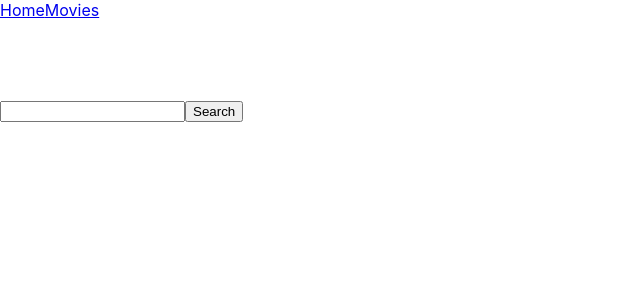
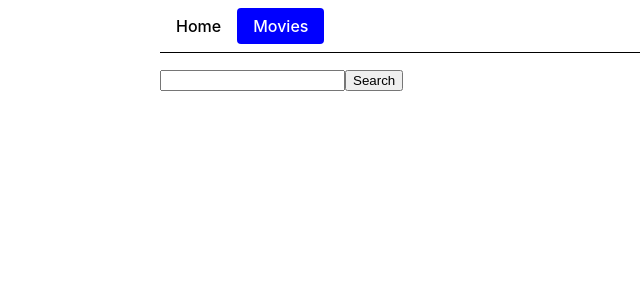
Before and after one commit to Ionytch/goit-react-hw-05-movies, a React (Create React App) app: page /movies in a window 1280 px wide. Shown: the top 300 px of the page, without its empty margins (0-640 px from the left). Built offline with nearby package versions, Linux system fonts and the light colour scheme.

Commit message:
some styles added

```diff
--- a/src/components/App.jsx
+++ b/src/components/App.jsx
@@ -1,10 +1,6 @@
-// import Homepage from "pages/Homepage";
 import { PageNotFound } from "pages/Notfound";
-import { Routes, Route, Link } from "react-router-dom";
-// import MoviePage from "pages/Moviepage";
+import { Routes, Route } from "react-router-dom";
 import MovieDetailes from "./moviedetales/MovieDetales";
-// import CastList from "./cast/Cast";
-// import Review from "./rewiev/Review";
 import Layout from "./layout/Layout";
 import { lazy } from "react";
 
--- a/src/components/api/Api.js
+++ b/src/components/api/Api.js
@@ -32,15 +32,6 @@ try {
 }
 };
 
-export const getImagesByMovieID = async(id)=>{
-    try {
-        const response = await axios(`${BASE_URL}${movie}/${id}/images?${API_KEY}&language=en-US`)
-        return response;
-    } catch (error) {
-        console.log(error.message);
-    }
-    };
-
 export const getCastMoviesByID = async(id)=>{
         try {
             const response = await axios(`${BASE_URL}${movie}/${id}/credits?${API_KEY}&language=en-US`)
--- a/src/components/layout/Layout.js
+++ b/src/components/layout/Layout.js
@@ -1,25 +1,22 @@
 import { Suspense } from "react";
-import { Link, Outlet } from "react-router-dom";
+import { Outlet } from "react-router-dom";
+import { Container, Header, Link } from "./Layout.styled";
 
 const Layout=()=>{
-    return<div>
-        <header style={{
-        height: '100px',
-        color:'blue',
-        backgroundcolor: 'grey',
-      }}>
+    return<Container>
+        <Header>
       <nav >
   <Link to="/" end>Home</Link>
   <Link to="/movies">Movies</Link>
       </nav>
-      </header>
-      <main>
+      </Header>
+      <main >
         <Suspense fallback={<div>loading...</div>}>
              <Outlet/>
         </Suspense>
 
       </main>
       <footer></footer>
-    </div>
+    </Container>
 };
 export default Layout;
--- /dev/null
+++ b/src/components/layout/Layout.styled.js
@@ -0,0 +1,35 @@
+import styled from "styled-components";
+import { NavLink } from "react-router-dom";
+
+export const Container = styled.div`
+  max-width: 960px;
+  margin: 0 auto;
+  padding: 0 16px;
+`;
+
+export const Header = styled.header`
+  display: flex;
+  align-items: center;
+  justify-content: space-between;
+  gap: 12px;
+  padding: 8px 0;
+  margin-bottom: 16px;
+  border-bottom: 1px solid black;
+
+  > nav {
+    display: flex;
+  }
+`;
+
+export const Link = styled(NavLink)`
+  padding: 8px 16px;
+  border-radius: 4px;
+  text-decoration: none;
+  color: black;
+  font-weight: 500;
+
+  &.active {
+    color: white;
+    background-color: blue;
+  }
+`;
--- a/src/components/moviedetales/MovieDetales.js
+++ b/src/components/moviedetales/MovieDetales.js
@@ -1,5 +1,4 @@
-import { getCastMoviesByID, getImagesByMovieID, getMoviesByID, getMoviesReview } from "components/api/Api";
-import CastList from "components/cast/Cast";
+import { getMoviesByID } from "components/api/Api";
 import Genres from "components/moviepage/Genres";
 import { Suspense, useEffect, useRef, useState } from "react";
 import { Link, Outlet, useLocation, useParams } from "react-router-dom";
--- a/src/components/moviepage/Movielist.js
+++ b/src/components/moviepage/Movielist.js
@@ -1,25 +1,19 @@
-import { useRef } from "react";
+// import { useRef } from "react";
 import { Link, useLocation } from "react-router-dom";
+import { MovieItem, MovielistStyle } from "./Movielist.styled";
 
 const MovieList = ({ data }) => {
     const location=useLocation();
-    const backLink=useRef(location.state?.from??'/')
+    // const backLink=useRef(location.state?.from??'/')
 
     console.log(data.id);
     return (
         <>
-        <ul style={{
-                    display: 'flex',
-        justifyContent: 'center',
-                alignItems: 'center',
-        listStyle: 'none',
-        fontSize: 20,
-        color: "grey",
-      }}>
-                <li key={data.id}>
+        <MovielistStyle >
+                <MovieItem key={data.id}>
                     <Link to={`/movies/${data.id}`} state={{from:location}}>{data.title }</Link>
-                </li>
-            </ul>
+                </MovieItem>
+            </MovielistStyle>
         </>
     )
 }
--- /dev/null
+++ b/src/components/moviepage/Movielist.styled.js
@@ -0,0 +1,11 @@
+import styled from "styled-components";
+
+export const MovielistStyle = styled.ul`
+list-style: none;
+font-size: 40px,
+font-weight: 500;
+`
+
+export const MovieItem = styled.li`
+text-decoration: none;
+`
--- a/src/pages/Homepage.js
+++ b/src/pages/Homepage.js
@@ -1,11 +1,10 @@
 import { trendingMovies } from "components/api/Api";
 import MovieList from "components/moviepage/Movielist";
 import { useEffect, useState } from "react";
-import { useLocation } from "react-router-dom";
+import { HomepageStyle, HompageTitle } from "./Homepage.styled";
 
 const Homepage = () => {
     const [movies, setMovies] = useState([]);
-    const location=useLocation();
 
     useEffect(() => {
         trendingMovies()
@@ -17,20 +16,14 @@ const Homepage = () => {
 
 
     return (
-        <div style={{
-
-        display: 'flex',
-        justifyContent: 'center',
-            alignItems: 'center',
-        flexDirection: 'column',
-         }}>
-            <h2>Trending today</h2>
+        <HomepageStyle>
+            <HompageTitle>Trending today</HompageTitle>
             {
                 movies.map(item=><MovieList key={item.id} data={item} />)
             }
 
 
-    </div>
+    </HomepageStyle>
 )
 
 }
--- /dev/null
+++ b/src/pages/Homepage.styled.js
@@ -0,0 +1,13 @@
+import styled from "styled-components";
+
+export const HomepageStyle = styled.div`
+width: 100%;
+display: flex;
+justify-content: center;
+align-items: center;
+flex-direction: column;
+`
+
+export const HompageTitle = styled.h2`
+font-size: 40px;
+`
--- a/src/pages/Moviepage.js
+++ b/src/pages/Moviepage.js
@@ -1,41 +1,14 @@
-import MovieList from "components/moviepage/Movielist";
+
 import MovieSearchList from "components/moviepage/Moviesearch";
-import Searchbar from "components/searchform/Searchform";
-import { SearchbarStyle } from "components/searchform/Searchform.styled";
-import { useState } from "react";
-import { useLocation, useSearchParams } from "react-router-dom";
+import { useSearchParams } from "react-router-dom";
 
 const MoviePage = () => {
-    // const [request, setRequest] = useState('');
+
     const[searchParams,setSearchParams]=useSearchParams();
     const request = searchParams.get('request') ?? '';
     console.log(request);
 
-    const handleChange = e => {
-        // setSearchParams (e.currentTarget.value.toLowerCase());
-        const requestValue=e.currentTarget.value;
-        // if(searchParams===''){
-        //     return setSearchParams({});
-        // }
-        setSearchParams({request:requestValue});
-   };
 
-    // const updateQuery=evt=>{
-    //     evt.preventDefault();
-    //     const requestValue = evt.currentTarget.elements.search.value;
-    //     console.log(requestValue);
-    //     // if(searchParams===''){
-    //     //     return setSearchParams({});
-    //     // }
-    //     setSearchParams({ request: requestValue });
-
-    //     reset();
-
-    // }
-
-    // const reset = () => {
-    //     setSearchParams('');
-    // };
 
 const updateQuery = e => {
     e.preventDefault();
@@ -48,9 +21,6 @@ const updateQuery = e => {
     form.reset();
     };
 
-    // const reset = () => {
-    //     setSearchParams('');
-    // };
 
     return (
         <>
@@ -63,12 +33,9 @@ const updateQuery = e => {
 
     </form>
         </div>
-            {/* <Searchbar onSubmit={setRequest}></Searchbar> */}
             <MovieSearchList request={request}></MovieSearchList>
         </>
     )
  }
 
 export default MoviePage;
-// onChange={handleChange}
-// value={request}
```
Also changed, not shown: src/components/moviepage/Moviesearch.js (+1 -15 lines).
